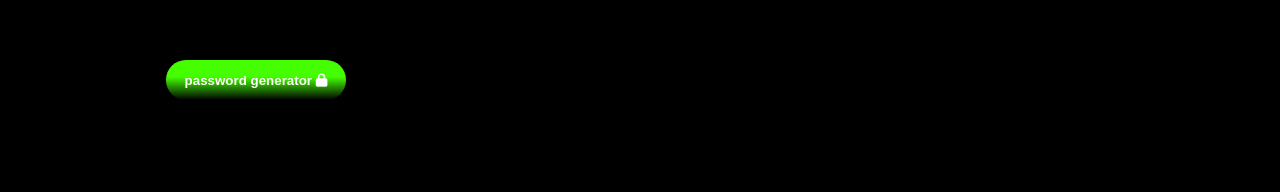
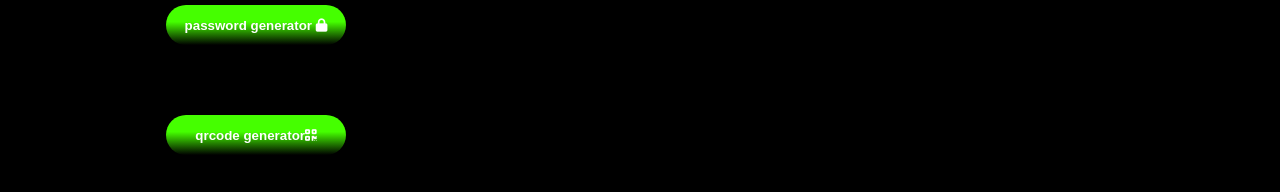
Before and after one commit to prashanttc/landing-page, a plain HTML site: page index.html in a window 1280 px wide. Shown: the part 410-602 px from the top of the page. Drawn offline with Linux system fonts and the light colour scheme.

Commit message:
27 april

```diff
--- a/index.html
+++ b/index.html
@@ -16,6 +16,7 @@
               <button class="note"><a href="notes app/index.html" target="_blank">notes<i class="fa-solid fa-pen-to-square"></i></a></button>
               <button class="weather"><a href="https://prashanttc.github.io/weather-app/" target="_blank">Weather<i class="fa-solid fa-cloud"></i></a></button>
               <button class="password"><a href="password-generator/index.html" target="_blank">password generator <i class="fa-solid fa-lock"></i></a></button>
+              <button class="qrcode password"><a href="qr code generator/index.html" target="_blank">qrcode generator<i class="fa-solid fa-qrcode"></i></a></button>
               </div>
 </div>
 
```
